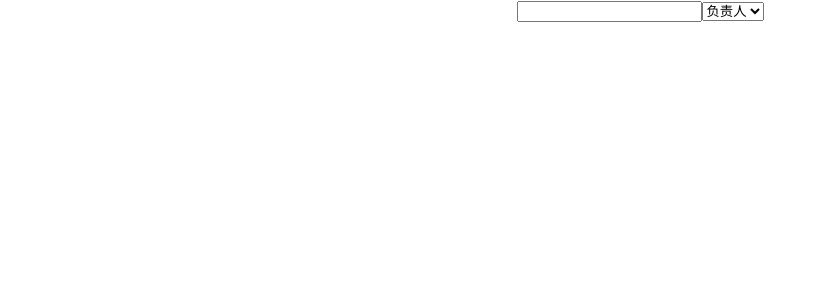
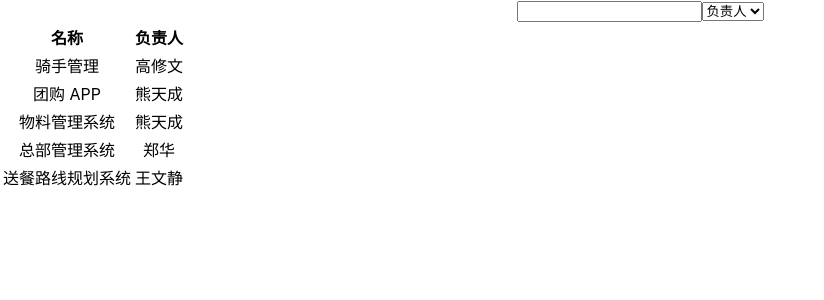
Before and after one commit to BalladJz/React-Jira, a React (Create React App) app: page / in a window 1280 px wide. Shown: the top 300 px of the page, without its empty margins (0-824 px from the left). Built offline with nearby package versions, Linux system fonts and the light colour scheme; data requests are answered from the project's data file.

Commit message:
feat: 完成工程列表的基本渲染

```diff
--- a/__json_server_mock__/db.json
+++ b/__json_server_mock__/db.json
@@ -1,3 +1,57 @@
 {
-  "users": []
+  "users": [
+    {
+      "id": 1,
+      "name": "高修文"
+    },
+    {
+      "id": 2,
+      "name": "熊天成"
+    },
+    {
+      "id": 3,
+      "name": "郑华"
+    },
+    {
+      "id": 4,
+      "name": "王文静"
+    }
+  ],
+  "projects": [
+    {
+      "id": 1,
+      "name": "骑手管理",
+      "personId": 1,
+      "organization": "外卖组",
+      "created": 1604989757139
+    },
+    {
+      "id": 2,
+      "name": "团购 APP",
+      "personId": 2,
+      "organization": "团购组",
+      "created": 1604989757139
+    },
+    {
+      "id": 3,
+      "name": "物料管理系统",
+      "personId": 2,
+      "organization": "物料组",
+      "created": 1546300800000
+    },
+    {
+      "id": 4,
+      "name": "总部管理系统",
+      "personId": 3,
+      "organization": "总部",
+      "created": 1604980000011
+    },
+    {
+      "id": 5,
+      "name": "送餐路线规划系统",
+      "personId": 4,
+      "organization": "外卖组",
+      "created": 1546900800000
+    }
+  ]
 }
--- a/package.json
+++ b/package.json
@@ -23,7 +23,7 @@
     "test": "react-scripts test",
     "eject": "react-scripts eject",
     "prepare": "husky install",
-    "json-server": "json-server __json_server_mock__/db.json --watch"
+    "json-server": "json-server __json_server_mock__/db.json --watch --port 9001"
   },
   "eslintConfig": {
     "extends": [
--- a/src/views/projectList/List.jsx
+++ b/src/views/projectList/List.jsx
@@ -1,7 +1,27 @@
-export const List = () => {
+import React from "react";
+
+export const List = ({ users, list }) => {
   return (
     <div>
-      <table></table>
+      <table>
+        <thead>
+          <tr>
+            <th>名称</th>
+            <th>负责人</th>
+          </tr>
+        </thead>
+        <tbody>
+          {list.map((project) => (
+            <tr key={project.id}>
+              <td>{project.name}</td>
+              <td>
+                {users.find((user) => user.id == project.personId)?.name ||
+                  "未知"}
+              </td>
+            </tr>
+          ))}
+        </tbody>
+      </table>
     </div>
-  )
-}
+  );
+};
--- a/src/views/projectList/SearchPannel.jsx
+++ b/src/views/projectList/SearchPannel.jsx
@@ -1,20 +1,7 @@
-import { useEffect, useState } from "react";
+import React from "react";
 
-export const SearchPanel = () => {
-  const [param, setParam] = useState({
-    name: "",
-    personId: "",
-  });
 
-  const [users, setUsers] = useState([]);
-  const [list, setList] = useState([]);
-
-  useEffect(() => {
-    fetch("").then((res) => {
-      console.log(res);
-    });
-  }, [param]);
-
+export const SearchPanel = ({ param, setParam, users }) => {
   const handleChange = (evt) => {
     console.log(evt.target.value);
     setParam({
--- a/src/views/projectList/index.jsx
+++ b/src/views/projectList/index.jsx
@@ -1,11 +1,44 @@
-import { List } from "./List"
-import { SearchPanel } from "./SearchPannel"
+import React from "react";
+import { useEffect, useState } from "react";
+
+import { List } from "./List";
+import { SearchPanel } from "./SearchPannel";
 
 export const ProjectList = () => {
+  const [param, setParam] = useState({
+    name: "",
+    personId: "",
+  });
+
+  const [users, setUsers] = useState([]);
+  const [list, setList] = useState([]);
+
+  useEffect(() => {
+    fetch(`http://localhost:9001/projects`).then(async (res) => {
+      if (res.ok) {
+        setList(await res.json());
+        // console.log(res.json());
+      }
+    });
+  }, [param]);
+
+  useEffect(() => {
+    fetch("http://localhost:9001/users").then(async (res) => {
+      if (res.ok) {
+        setUsers(await res.json());
+      }
+    });
+  }, []);
+
   return (
     <div>
-      <SearchPanel />
-      <List />
+      <SearchPanel
+        param={param}
+        setParam={setParam}
+        users={users}
+        setUsers={setUsers}
+      />
+      <List users={users} list={list} />
     </div>
-  )
-}
+  );
+};
```
